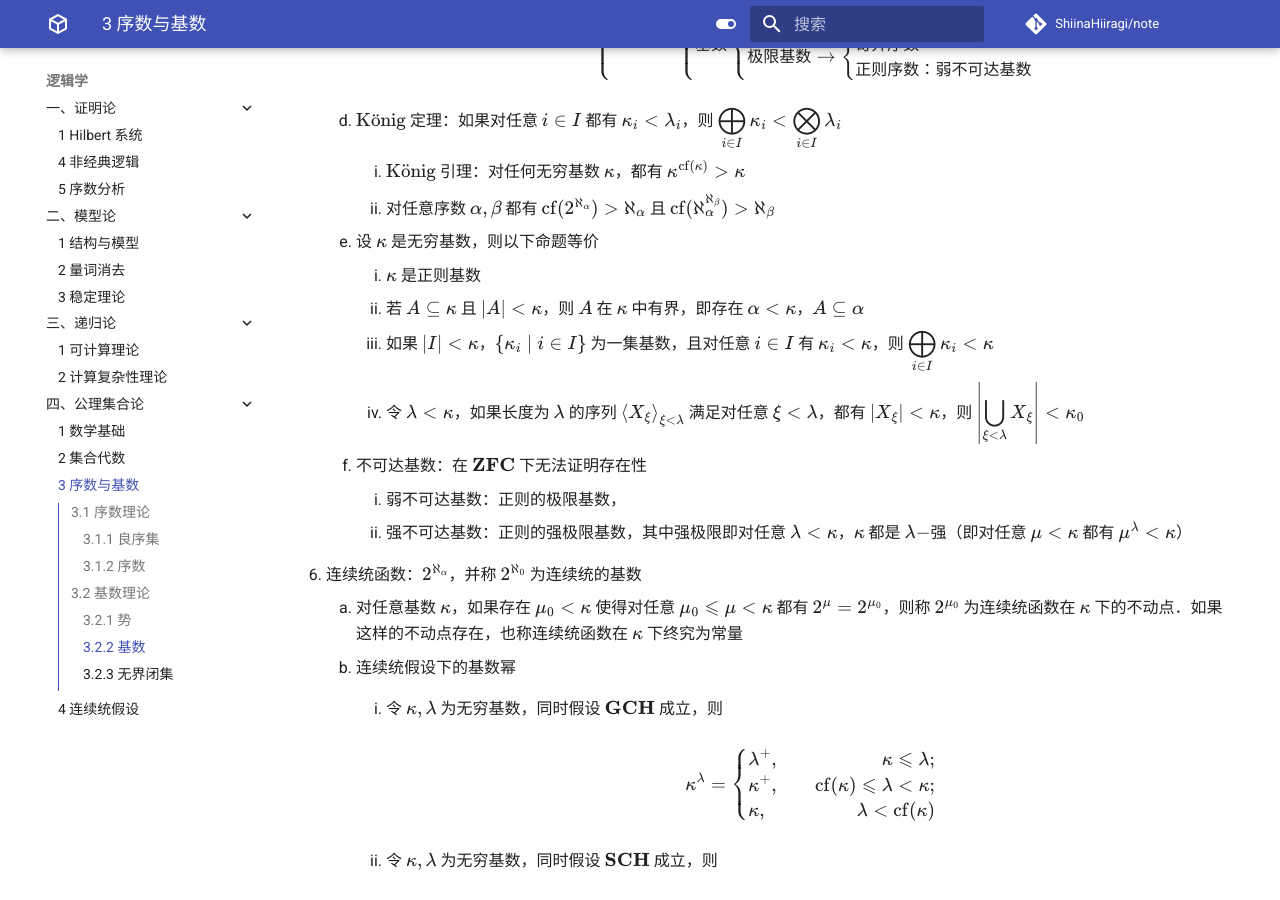
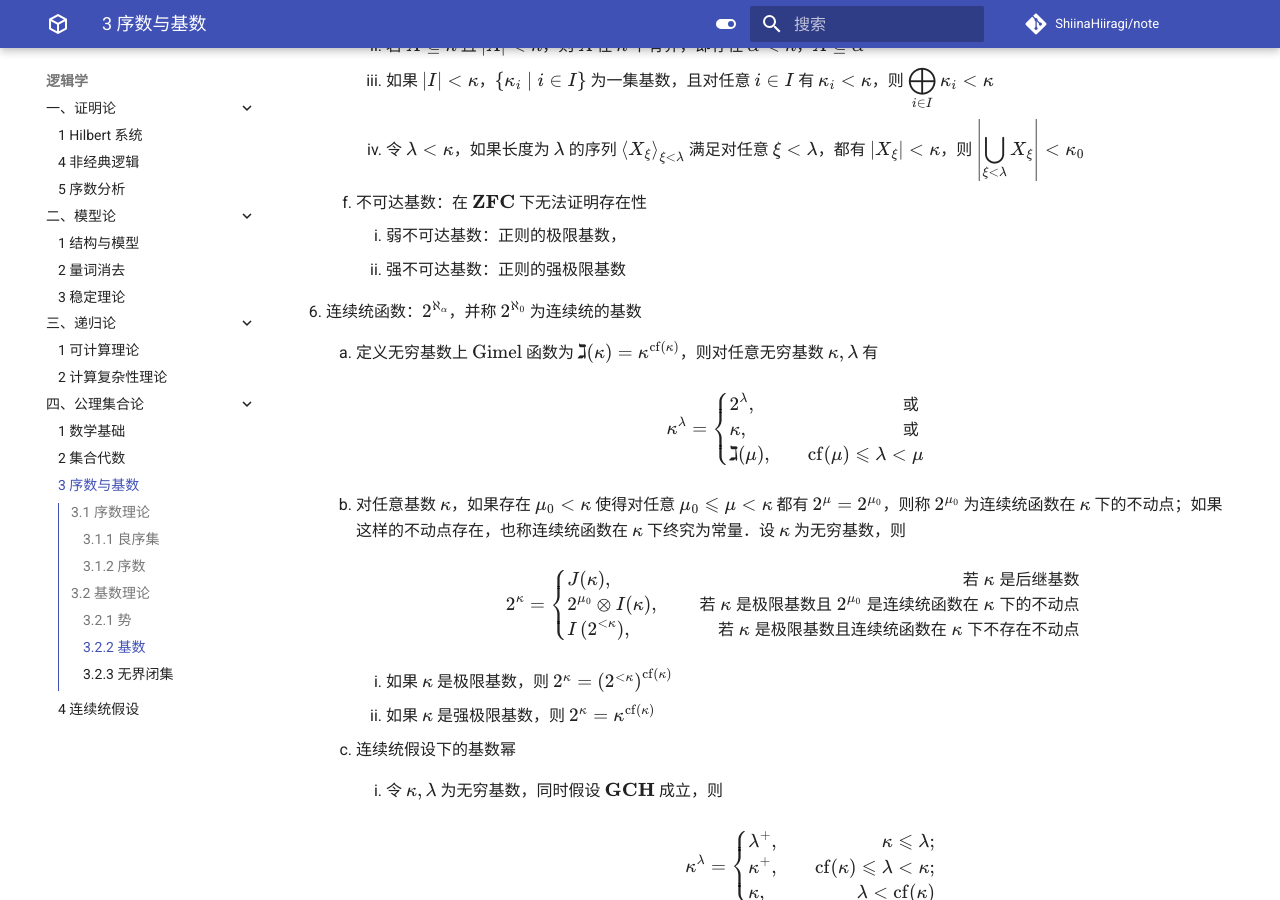
Before and after one commit to ShiinaHiiragi/note, an MkDocs documentation site: the page built from docs/logic/set/ord.md, in a window 1280 px wide and 900 px high, scrolled down 9318 px. Built offline with MkDocs 1.6.1 and Material for MkDocs 9.7.7, drawn with Linux system fonts in a browser that asks for light colours; comment, search, counter and statistics services are not loaded; some of the changed text lies outside the part shown.

Commit message:
change arrange

```diff
--- a/docs/logic/set/ord.md
+++ b/docs/logic/set/ord.md
@@ -215,6 +215,8 @@
                 1. 对任意 $\alpha$，$\aleph_{\alpha}$ 是无穷基数
                 2. 对任意无穷基数 $\kappa$，存在 $\alpha$ 使得 $\kappa=\aleph_{\alpha}$
 
+    4. 强极限基数：对任意 $\lambda<\kappa$，$\kappa$ 都是 $\lambda-$强（即对任意 $\mu < \kappa$ 都有 $\mu^{\lambda}<\kappa$）的
+
 2. 基数的和与积
     1. 基数的加法：定义 $\kappa \oplus \lambda=|A \cup B|$，其中 $\kappa=|A|, \lambda=|B|$ 且 $A \cap B=\varnothing$
         1. 对加法的定义不依赖于 $A, B$ 的选择：如果 $|A|=\left|A^{\prime}\right|$ 且 $|B|=\left|B^{\prime}\right|$，而且 $A \cap B=A^{\prime} \cap B^{\prime}=\varnothing$，则 $|A \cup B|=\left|A^{\prime} \cup B^{\prime}\right|$
@@ -293,19 +295,8 @@
         3. 如果 $\kappa>\lambda$ 且 $\kappa$ 是 $\lambda-$强的，则
             1. 如果 $\operatorname{cf}(\kappa)>\lambda$，则 $\kappa^{\lambda}=\kappa$
             2. 如果 $\operatorname{cf}(\kappa) \leqslant \lambda$，则 $\kappa^{\lambda}=\kappa^{\mathrm{cf}(\kappa)}$
-    6. 定义无穷基数上 $\text{Gimel}$ 函数为 $\gimel(\kappa)=\kappa^{\mathrm{cf}(\kappa)}$，则对任意无穷基数 $\kappa, \lambda$ 有
 
-        $$
-        \begin{aligned}
-        & \kappa^{\lambda}= \left\{\begin{aligned} & 2^{\lambda}, & \textsf{或 } \\ & \kappa, & \textsf{或 } \\ & \gimel(\mu), & \operatorname{cf}(\mu) \leqslant \lambda<\mu \end{aligned}\right. \\
-        & 2^{\kappa}= \left\{\begin{aligned}& J(\kappa), & \textsf{ 若 } \kappa \textsf{ 是后继基数 } \\ & 2^{\mu_{0}} \otimes I(\kappa), & \textsf{ 若 } \kappa \textsf{ 是极限基数且 } 2^{\mu_{0}} \textsf{ 是连续统函数在 } \kappa \textsf{ 下的不动点 } \\ & I\left(2^{<\kappa}\right), & \textsf{ 若 } \kappa \textsf{ 是极限基数且连续统函数在 } \kappa \textsf{ 下不存在不动点 }\end{aligned}\right.
-        \end{aligned}
-        $$
-
-        1. 如果 $\kappa$ 是极限基数，则 $2^{\kappa}=\left(2^{<\kappa}\right)^{\mathrm{cf}(\kappa)}$
-        2. 如果 $\kappa$ 是强极限基数，则 $2^{\kappa}=\kappa^{\operatorname{cf}(\kappa)}$
-
-    7. 基数与序列：设 $\kappa, \lambda$ 是无穷基数，则以下命题成立
+    6. 基数与序列：设 $\kappa, \lambda$ 是无穷基数，则以下命题成立
         1. 若 $\lambda$ 是基数，则定义 $\kappa^{<\lambda}=\left|X^{<\lambda}\right|$，其中 $|X|=\kappa$．易知 $\kappa^{<\lambda}=\sup \left\{\kappa^{\eta} \mid \eta\right.$ 是基数且 $\left.\eta<\lambda\right\}$
         2. 以 $[\kappa]^{\lambda}$ 表示集合 $\{X \subseteq \kappa\mid |X|=\lambda\}$ 的基数．若 $\kappa<\lambda$，则$[\kappa]^{\lambda}=0$；若 $\lambda \leqslant \kappa$, 则 $[\kappa]^{\lambda}=\kappa^{\lambda}$
         3. 以 $[\kappa]^{<\lambda}$ 表示集合 $\{X \subseteq \kappa \mid |X|<\lambda\}$ 的基数．若 $\lambda \leqslant \kappa$, 则 $[\kappa]^{<\lambda}=\kappa^{<\lambda}$
@@ -355,11 +346,25 @@
         4. 令 $\lambda<\kappa$，如果长度为 $\lambda$ 的序列 $\left\langle X_{\xi}\right\rangle_{\xi<\lambda}$ 满足对任意 $\xi<\lambda$，都有 $\left|X_{\xi}\right|<\kappa$，则 ${\displaystyle \left|\bigcup_{\xi<\lambda} X_{\xi}\right|<\kappa_{0}}$
     6. 不可达基数：在 $\mathbf{ZFC}$ 下无法证明存在性
         1. 弱不可达基数：正则的极限基数，
-        2. 强不可达基数：正则的强极限基数，其中强极限即对任意 $\lambda<\kappa$，$\kappa$ 都是 $\lambda-$强（即对任意 $\mu < \kappa$ 都有 $\mu^{\lambda}<\kappa$）
+        2. 强不可达基数：正则的强极限基数
 
 6. 连续统函数：$2^{\aleph_{\alpha}}$，并称 $2^{\aleph_{0}}$ 为连续统的基数
-    1. 对任意基数 $\kappa$，如果存在 $\mu_{0}<\kappa$ 使得对任意 $\mu_{0} \leqslant \mu<\kappa$ 都有 $2^{\mu}=2^{\mu_{0}}$，则称 $2^{\mu_{0}}$ 为连续统函数在 $\kappa$ 下的不动点．如果这样的不动点存在，也称连续统函数在 $\kappa$ 下终究为常量
-    2. 连续统假设下的基数幂
+    1. 定义无穷基数上 $\text{Gimel}$ 函数为 $\gimel(\kappa)=\kappa^{\mathrm{cf}(\kappa)}$，则对任意无穷基数 $\kappa, \lambda$ 有
+
+        $$
+        \kappa^{\lambda}= \left\{\begin{aligned} & 2^{\lambda}, & \textsf{或 } \\ & \kappa, & \textsf{或 } \\ & \gimel(\mu), & \operatorname{cf}(\mu) \leqslant \lambda<\mu \end{aligned}\right.
+        $$
+
+    2. 对任意基数 $\kappa$，如果存在 $\mu_{0}<\kappa$ 使得对任意 $\mu_{0} \leqslant \mu<\kappa$ 都有 $2^{\mu}=2^{\mu_{0}}$，则称 $2^{\mu_{0}}$ 为连续统函数在 $\kappa$ 下的不动点；如果这样的不动点存在，也称连续统函数在 $\kappa$ 下终究为常量．设 $\kappa$ 为无穷基数，则
+
+        $$
+        2^{\kappa}= \left\{\begin{aligned}& J(\kappa), & \textsf{ 若 } \kappa \textsf{ 是后继基数 } \\ & 2^{\mu_{0}} \otimes I(\kappa), & \textsf{ 若 } \kappa \textsf{ 是极限基数且 } 2^{\mu_{0}} \textsf{ 是连续统函数在 } \kappa \textsf{ 下的不动点 } \\ & I\left(2^{<\kappa}\right), & \textsf{ 若 } \kappa \textsf{ 是极限基数且连续统函数在 } \kappa \textsf{ 下不存在不动点 }\end{aligned}\right.
+        $$
+
+        1. 如果 $\kappa$ 是极限基数，则 $2^{\kappa}=\left(2^{<\kappa}\right)^{\mathrm{cf}(\kappa)}$
+        2. 如果 $\kappa$ 是强极限基数，则 $2^{\kappa}=\kappa^{\operatorname{cf}(\kappa)}$
+
+    3. 连续统假设下的基数幂
         1. 令 $\kappa, \lambda$ 为无穷基数，同时假设 $\textbf{GCH}$ 成立，则
 
             $$
```
